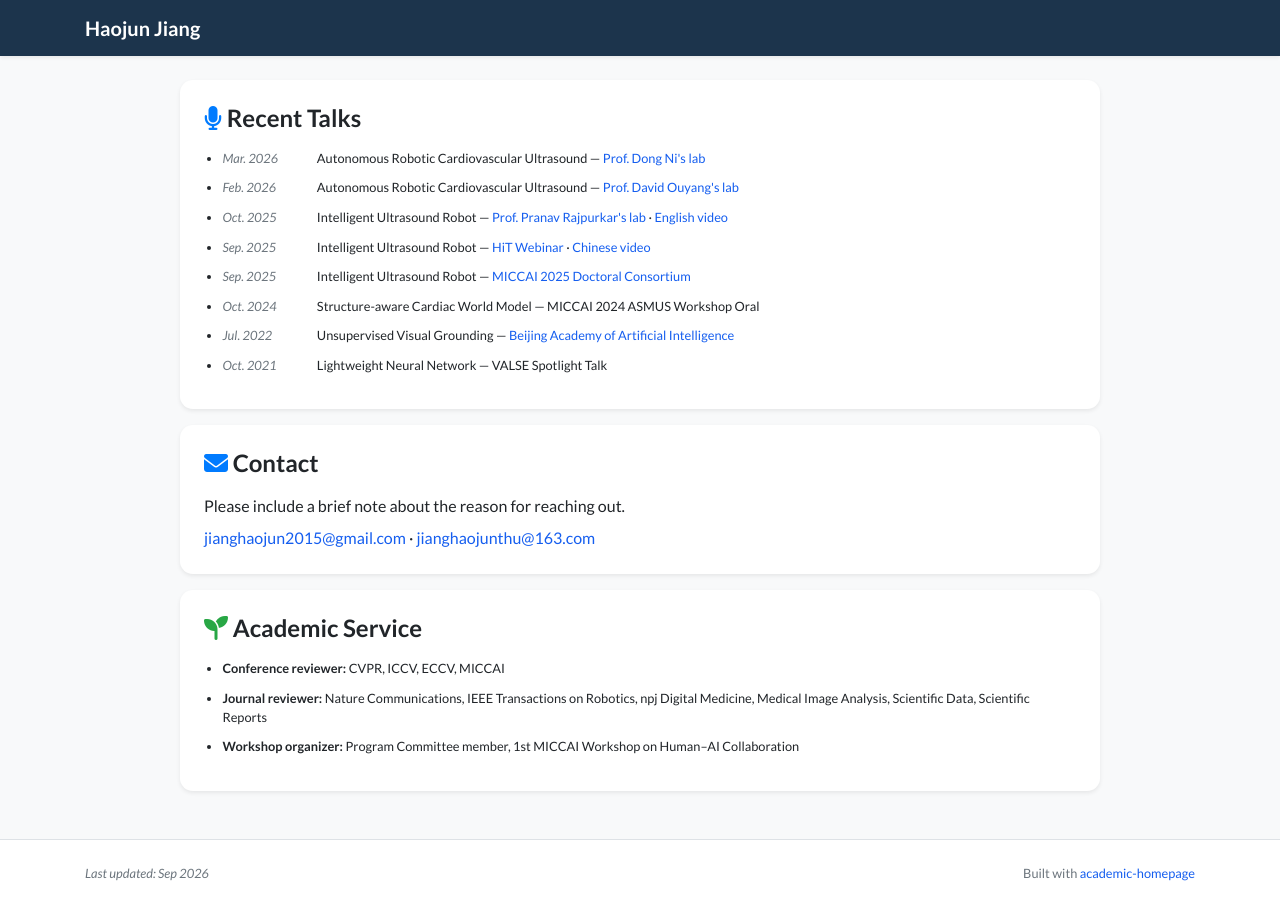
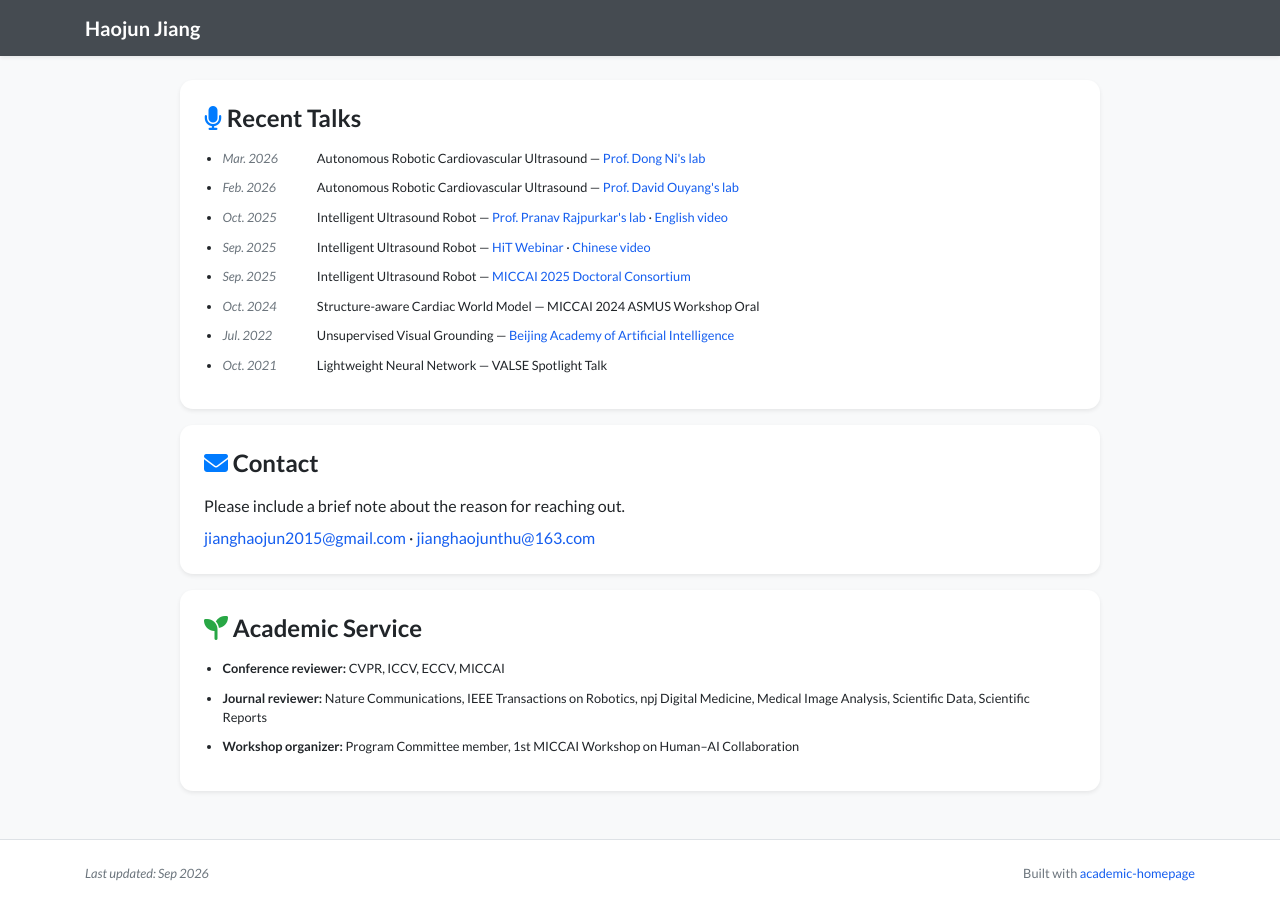
Before and after one commit to jianghaojun/jianghaojun.github.io, a Jekyll site: the page built from activities.html, in a window 1280 px wide. Built offline with Jekyll 4.4.1, drawn with Linux system fonts in a browser that asks for light colours; nearby versions of some CDN libraries; a style sheet for code colours, icons or effects is not loaded.

Commit message:
Update navigation bar color

```diff
--- a/assets/css/global.css
+++ b/assets/css/global.css
@@ -7,7 +7,7 @@ body {
 
 :root {
     --clinical-blue: #155eef;
-    --clinical-navy: #102a43;
+    --clinical-navy: #3b4248;
 }
 
 a { color: var(--clinical-blue); }
```
